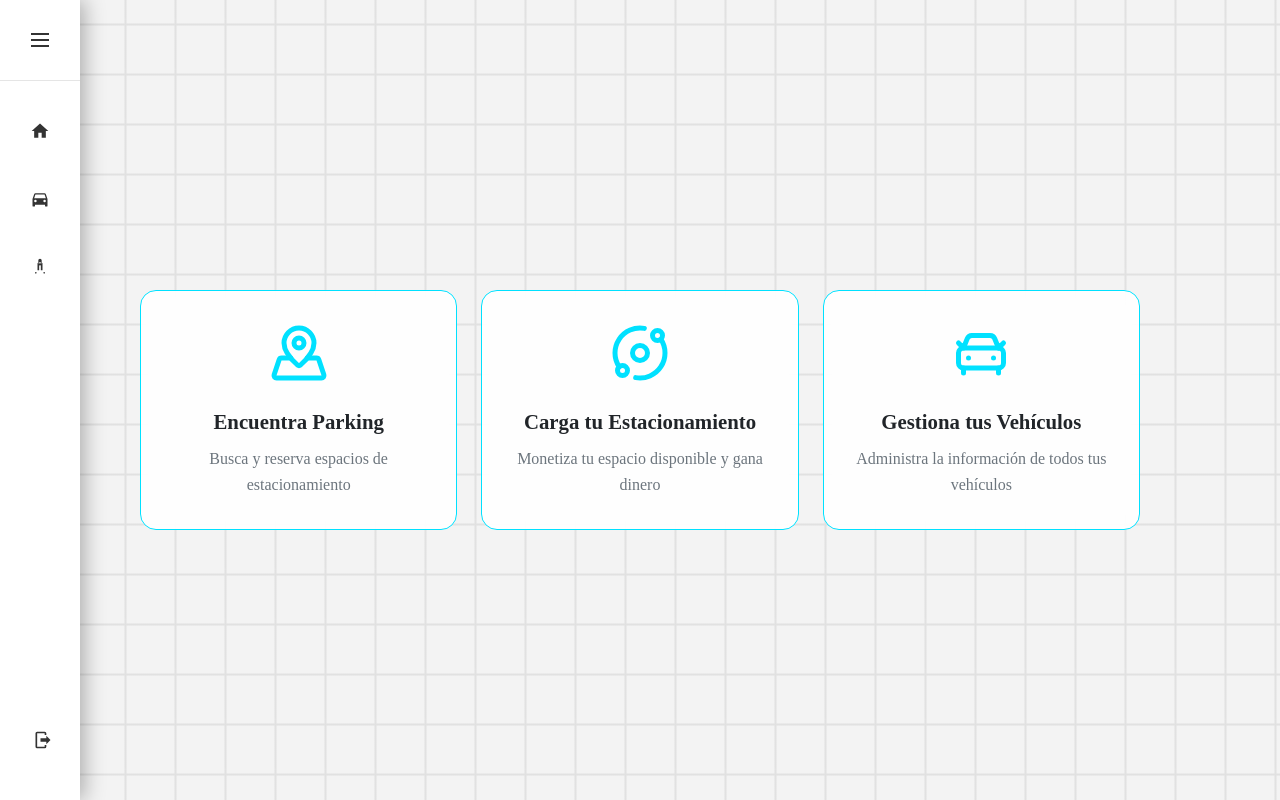
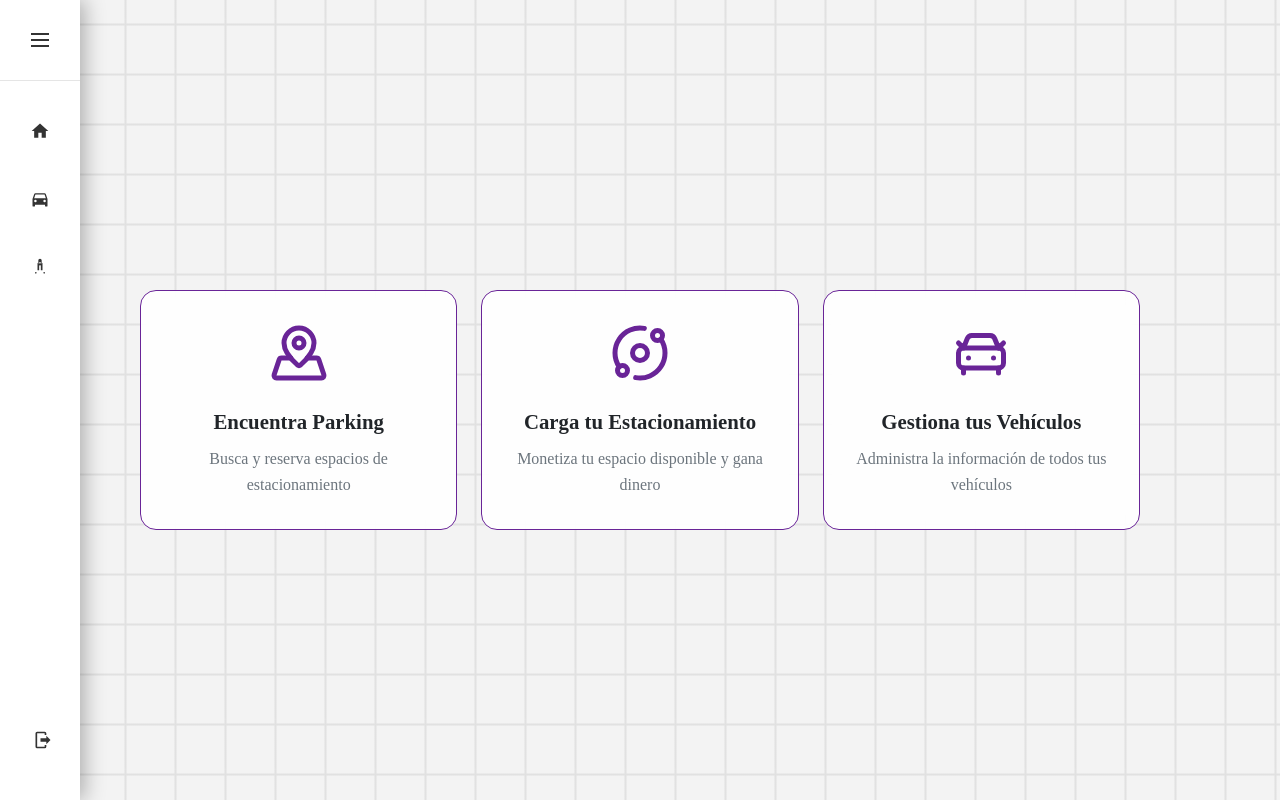
Before and after one commit to urielmaza/FindMySpacee, a React (Vite) app in the folder fiindmyspace/: page /#/home-user in a window 1280 px wide. Built offline with nearby package versions, Linux system fonts and the light colour scheme.

Commit message:
cambio de color de cartas 3

```diff
--- a/fiindmyspace/src/pages/HomeUser.jsx
+++ b/fiindmyspace/src/pages/HomeUser.jsx
@@ -24,7 +24,7 @@
             onClick={() => handleCardClick('/parkin')}
           >
             <span className={styles.featureIcon}>
-              <svg xmlns="http://www.w3.org/2000/svg" width="60" height="60" viewBox="0 0 24 24" fill="none" stroke="#00e1ff" strokeWidth="2" strokeLinecap="round" strokeLinejoin="round">
+              <svg xmlns="http://www.w3.org/2000/svg" width="60" height="60" viewBox="0 0 24 24" fill="none" stroke="currentColor" strokeWidth="2" strokeLinecap="round" strokeLinejoin="round">
                 <path d="M18 8c0 3.613-3.869 7.429-5.393 8.795a1 1 0 0 1-1.214 0C9.87 15.429 6 11.613 6 8a6 6 0 0 1 12 0"/>
                 <circle cx="12" cy="8" r="2"/>
                 <path d="M8.714 14h-3.71a1 1 0 0 0-.948.683l-2.004 6A1 1 0 0 0 3 22h18a1 1 0 0 0 .948-1.316l-2-6a1 1 0 0 0-.949-.684h-3.712"/>
@@ -42,7 +42,7 @@
             onClick={() => handleCardClick('/subir-estacionamiento')}
           >
             <span className={styles.featureIcon}>
-              <svg xmlns="http://www.w3.org/2000/svg" width="60" height="60" viewBox="0 0 24 24" fill="none" stroke="#00e1ff" strokeWidth="2" strokeLinecap="round" strokeLinejoin="round">
+              <svg xmlns="http://www.w3.org/2000/svg" width="60" height="60" viewBox="0 0 24 24" fill="none" stroke="currentColor" strokeWidth="2" strokeLinecap="round" strokeLinejoin="round">
                 <path d="M20.341 6.484A10 10 0 0 1 10.266 21.85"/>
                 <path d="M3.659 17.516A10 10 0 0 1 13.74 2.152"/>
                 <circle cx="12" cy="12" r="3"/>
@@ -62,7 +62,7 @@
             onClick={() => handleCardClick('/cargar-vehiculo')}
           >
             <span className={styles.featureIcon}>
-              <svg xmlns="http://www.w3.org/2000/svg" width="60" height="60" viewBox="0 0 24 24" fill="none" stroke="#00e1ff" strokeWidth="2" strokeLinecap="round" strokeLinejoin="round">
+              <svg xmlns="http://www.w3.org/2000/svg" width="60" height="60" viewBox="0 0 24 24" fill="none" stroke="currentColor" strokeWidth="2" strokeLinecap="round" strokeLinejoin="round">
                 <path d="m21 8-2 2-1.5-3.7A2 2 0 0 0 15.646 5H8.4a2 2 0 0 0-1.903 1.257L5 10 3 8"/>
                 <path d="M7 14h.01"/>
                 <path d="M17 14h.01"/>
--- a/fiindmyspace/src/pages/HomeUser.module.css
+++ b/fiindmyspace/src/pages/HomeUser.module.css
@@ -98,7 +98,7 @@
   border-radius: 16px;
   padding: 32px 24px;
   text-align: center;
-  border: 1px solid #00e1ff;
+  border: 1px solid #692497;
   transition: all 0.3s ease;
   animation: fadeInUp 1s ease-out calc(0.6s + var(--delay)) both;
   cursor: pointer;
@@ -115,6 +115,7 @@
   font-size: 3rem;
   margin-bottom: 16px;
   display: block;
+  color: #692497; /* Color normal */
 }
 
 .featureTitle {
@@ -145,6 +146,10 @@
 :global(body.dark-mode) .container {
   --color: #F3F3F3; /* Intercambiado */
   background-color: #E1E1E1; /* Intercambiado */
+}
+
+:global(body.dark-mode) .featureIcon {
+  color: #00e1ff; /* Color cyan en modo oscuro */
 }
 
 :global(body.dark-mode) .title {
```
